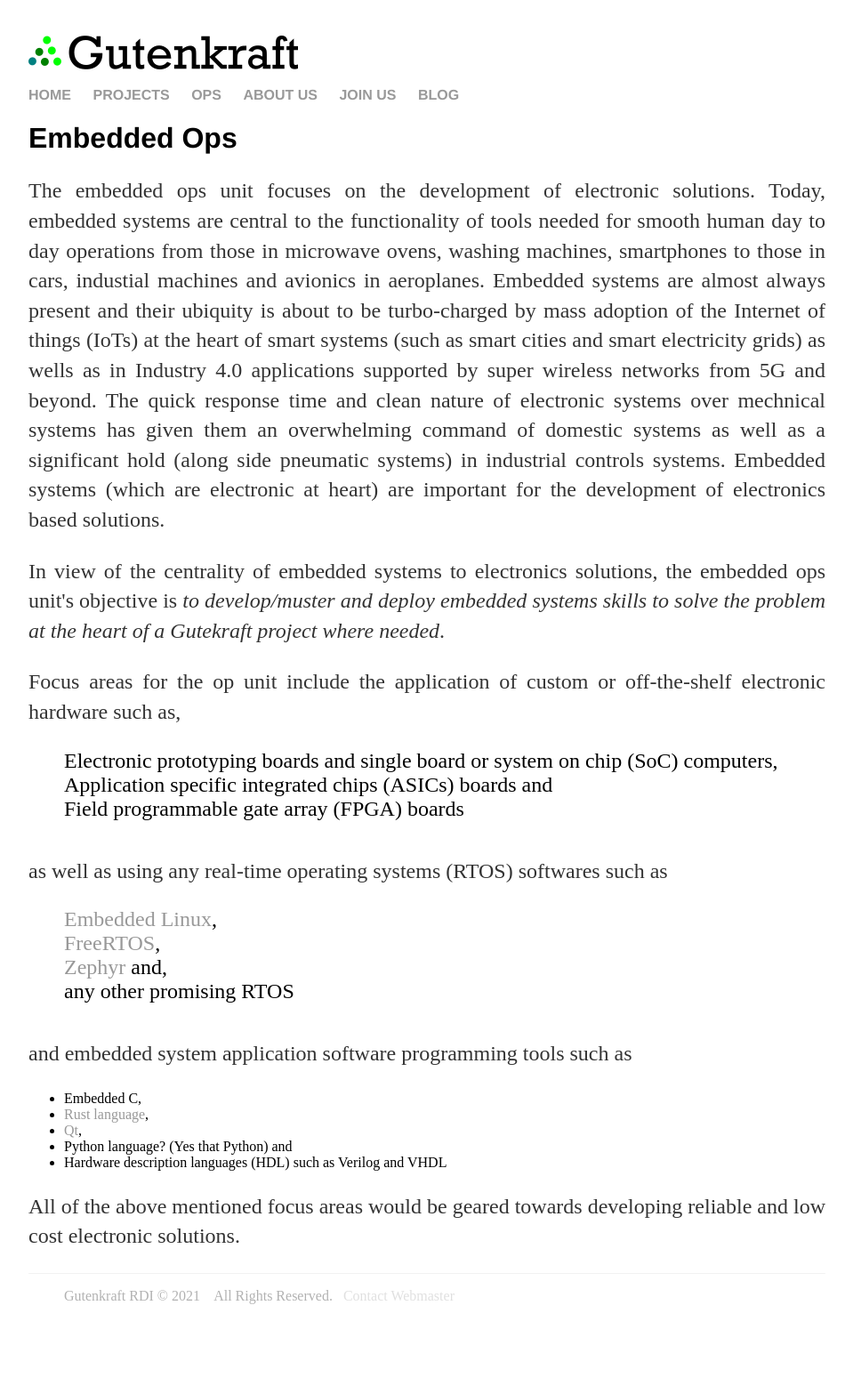
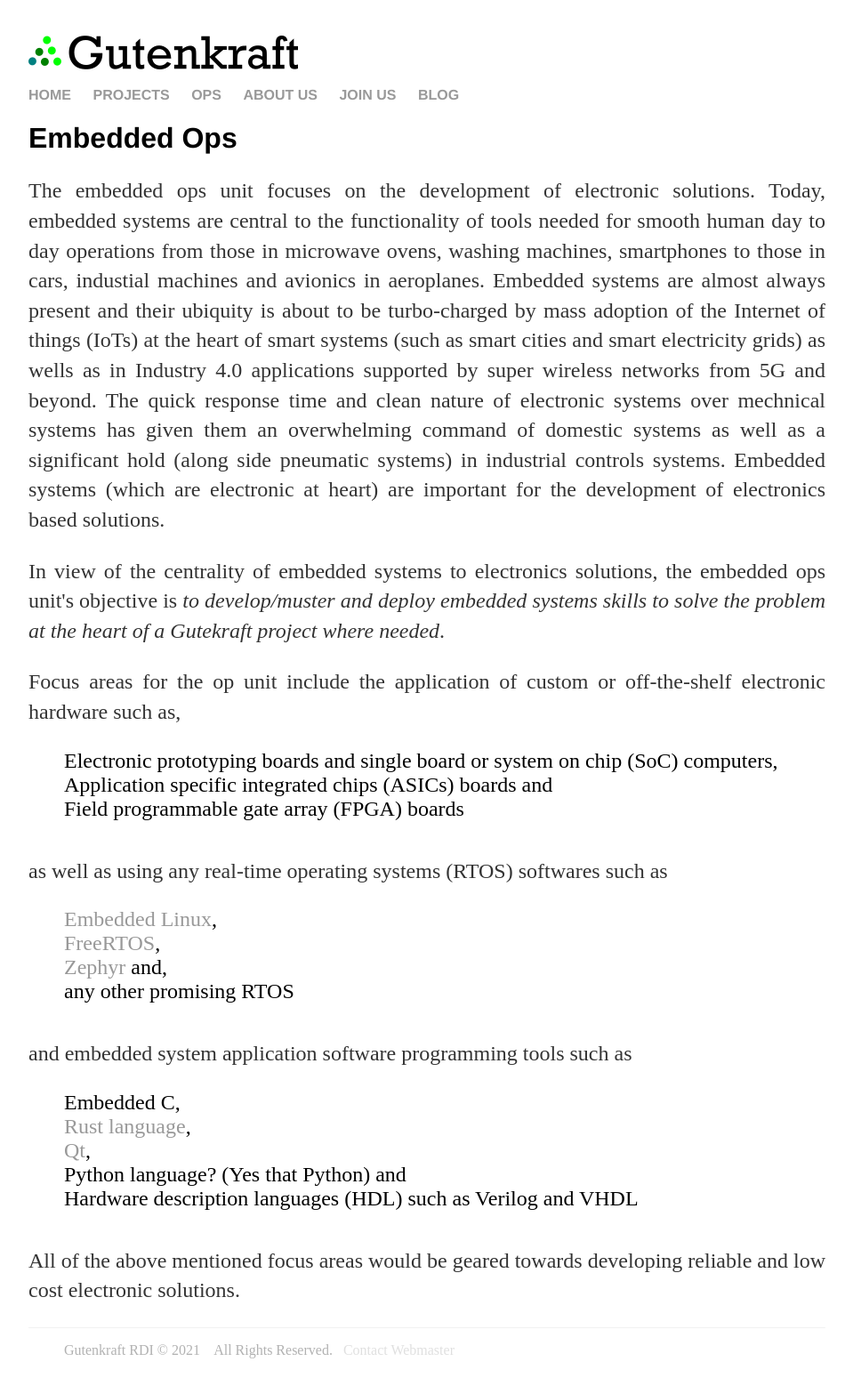
Before and after one commit to oferonmi/datafilik.github.io, a Jekyll site: the page built from ops/embed_op/index.html, in a window 1280 px wide. Shown: the whole page at 89% size, without its empty margins (160-1119 px from the left). Built offline with Jekyll 4.4.1, drawn with Linux system fonts in a browser that asks for light colours; before the commit the page ends 1506 px from its top, so only the background shows below that.

Commit message:
contnent update

```diff
--- a/ops/embed_op/index.html
+++ b/ops/embed_op/index.html
@@ -13,6 +13,7 @@ title: Gutenkraft - Embedded Ops
     <p align="justify">
         In view of the centrality of embedded systems to electronics solutions, the embedded ops unit's objective is <em>to develop/muster and deploy embedded systems skills to solve the problem at the heart of a Gutekraft project where needed</em>.
     </p>
+
     <p align="justify">
         Focus areas for the op unit include the application of custom or off-the-shelf electronic hardware such as,
     </p>
@@ -38,7 +39,7 @@ title: Gutenkraft - Embedded Ops
         and embedded system application software programming tools such as
     </p>
 
-    <ul>
+    <ul class = "embedtools">
         <li>Embedded C,</li>
         <li><a href="https://en.wikipedia.org/wiki/Rust_(programming_language)">Rust language</a>,</li>
         <li><a href="https://en.wikipedia.org/wiki/Qt_(software)">Qt</a>,</li>
```
